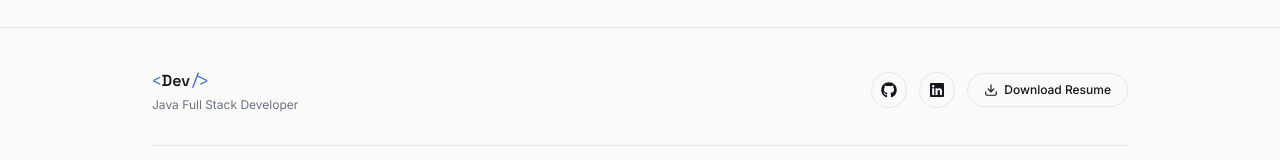
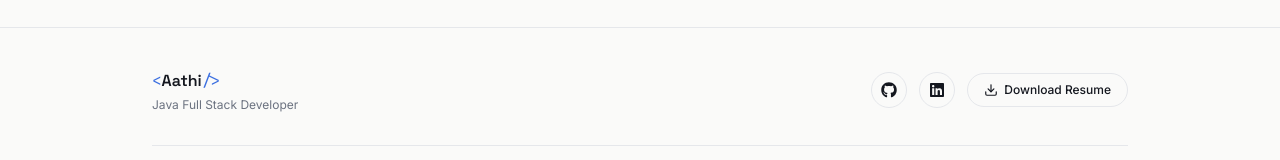
Before and after one commit to aathi1412/personal-portfolio, a React (Vite) app: page / in a window 1280 px wide. Shown: the part 3340-3500 px from the top of the page. Built offline with nearby package versions, Linux system fonts and the light colour scheme.

Commit message:
fix(profile): Update Profile Tag
- Changed profile tag from 'Dev' to 'Aathi'

```diff
--- a/src/data/profile.js
+++ b/src/data/profile.js
@@ -2,7 +2,7 @@
 export const profile = {
   name: 'Aathithyan',
   title: 'Java Full Stack Developer',
-    tag: 'Dev',
+  tag: 'Aathi',
   heroTagline:
     'From responsive React frontends to secure Java and Spring Boot backends, I develop reliable, end-to-end web applications.',
   about:
```
